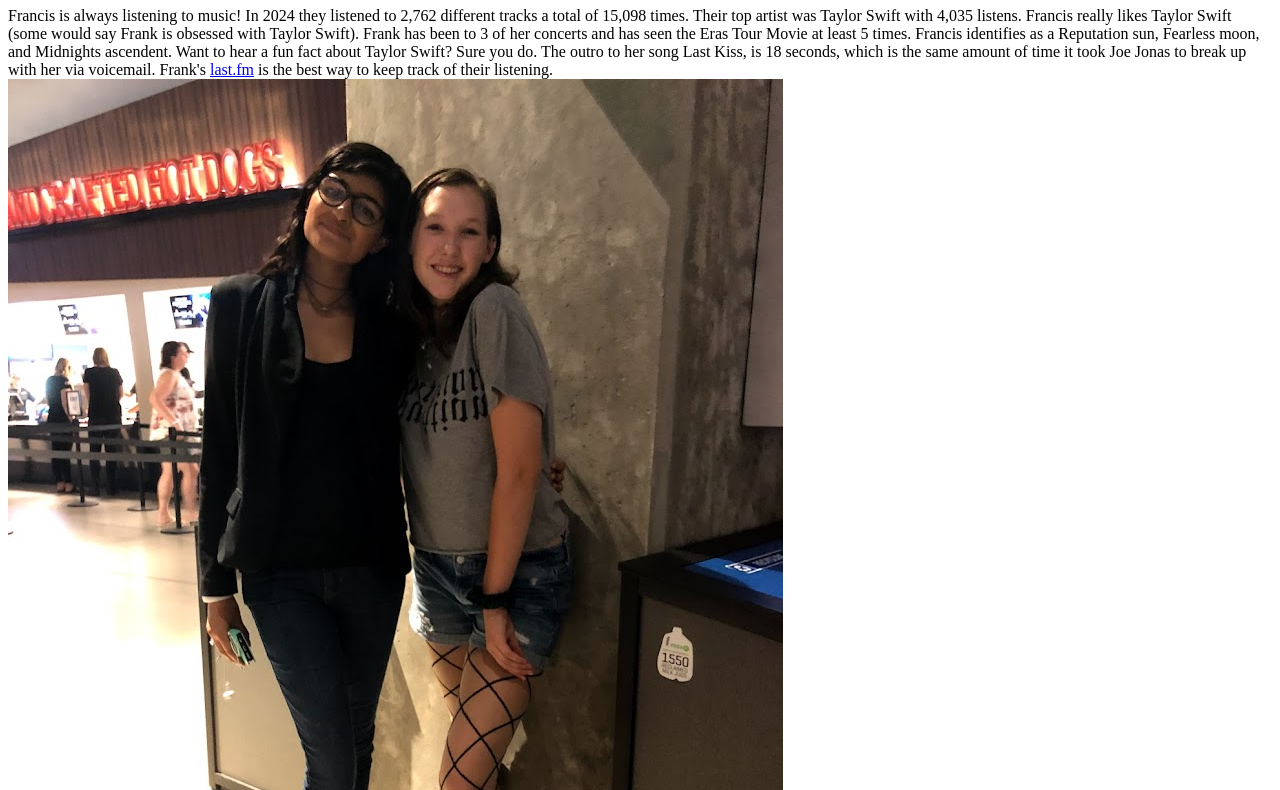
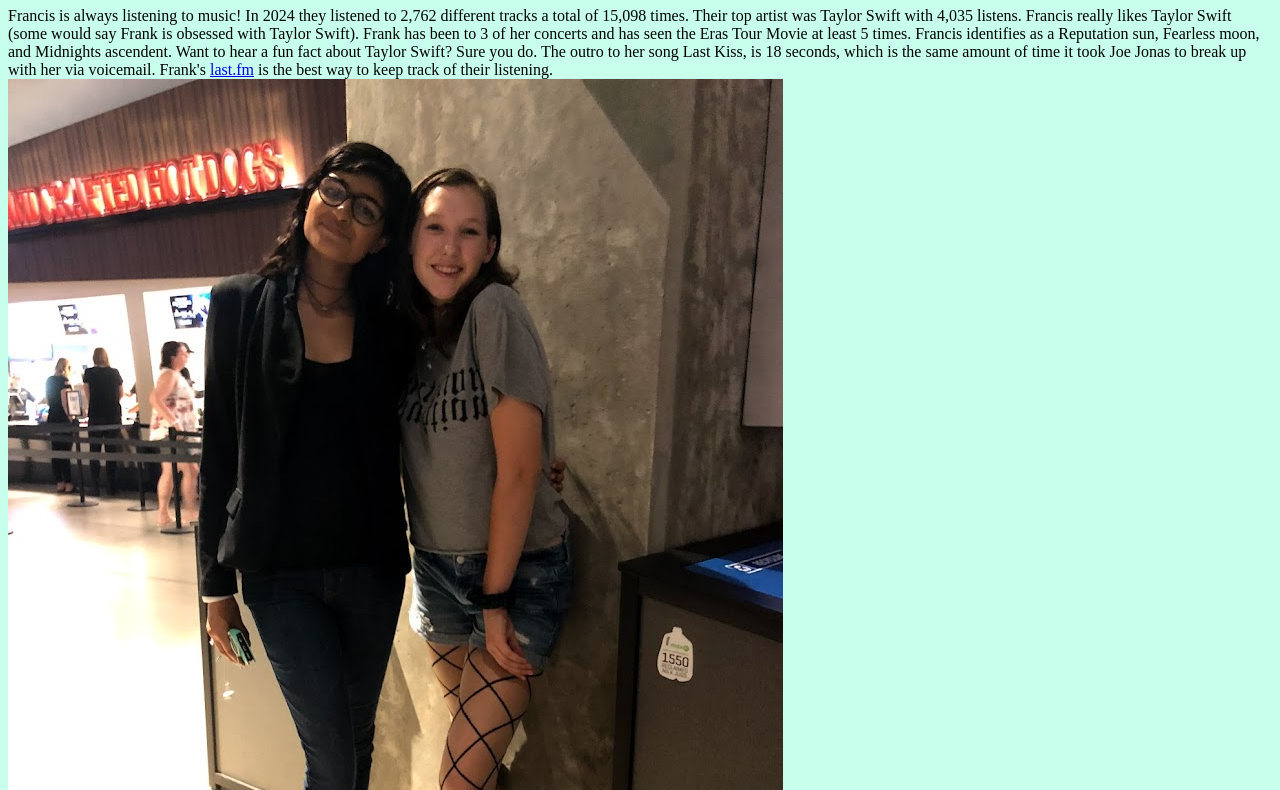
Before and after one commit to lordfrank17/introdh1, a plain HTML site: page music.html in a window 1280 px wide. Shown: the part 179-969 px from the top of the page. Drawn offline with Linux system fonts and the light colour scheme.

Commit message:
Update music.html

```diff
--- a/music.html
+++ b/music.html
@@ -11,6 +11,9 @@
         margin: 20px;
         padding: 20px;
         font-size 20px; }
+		 body{
+         background-color: rgb(199,255,236);
+       }
 	</style>
 </head>
   <body>
```
